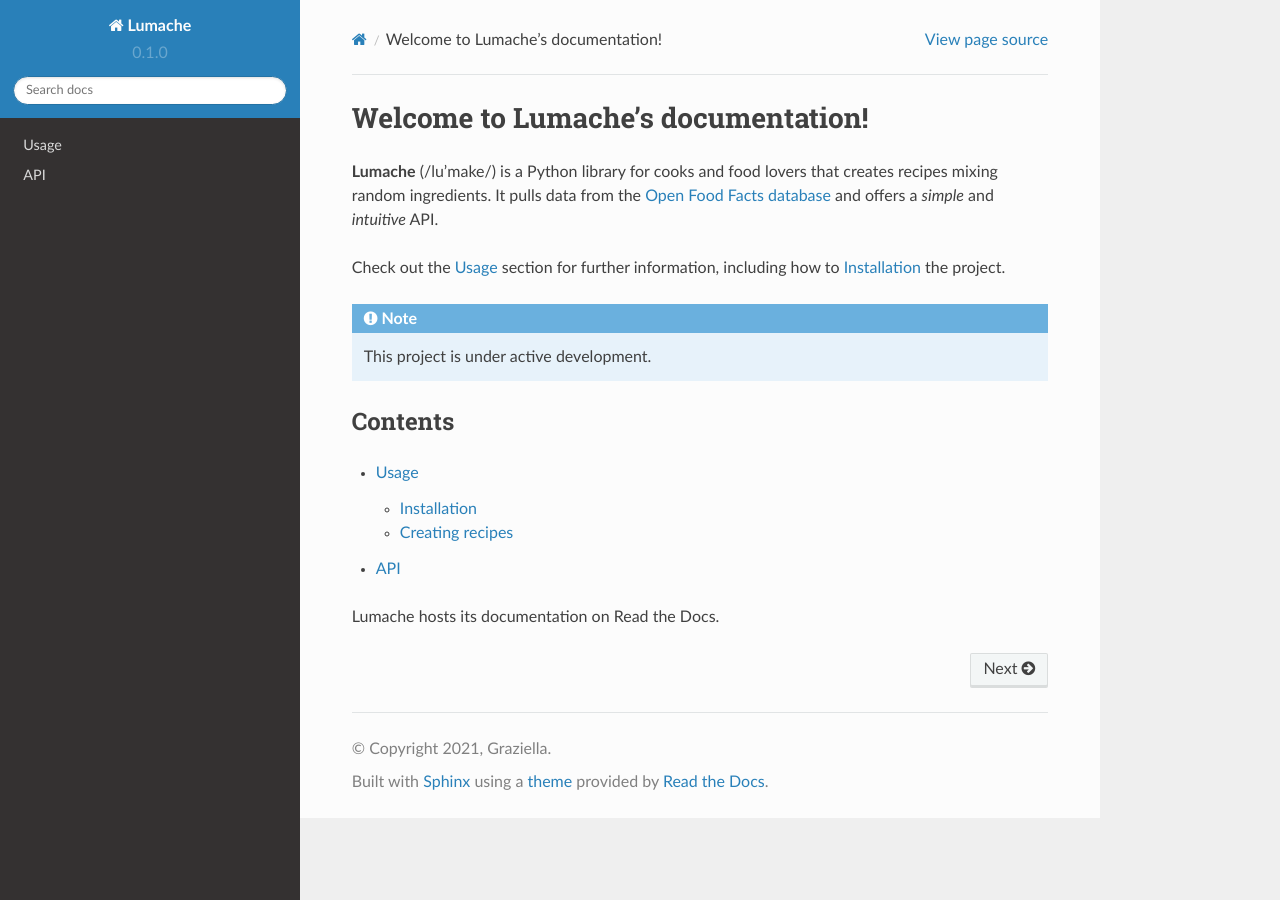
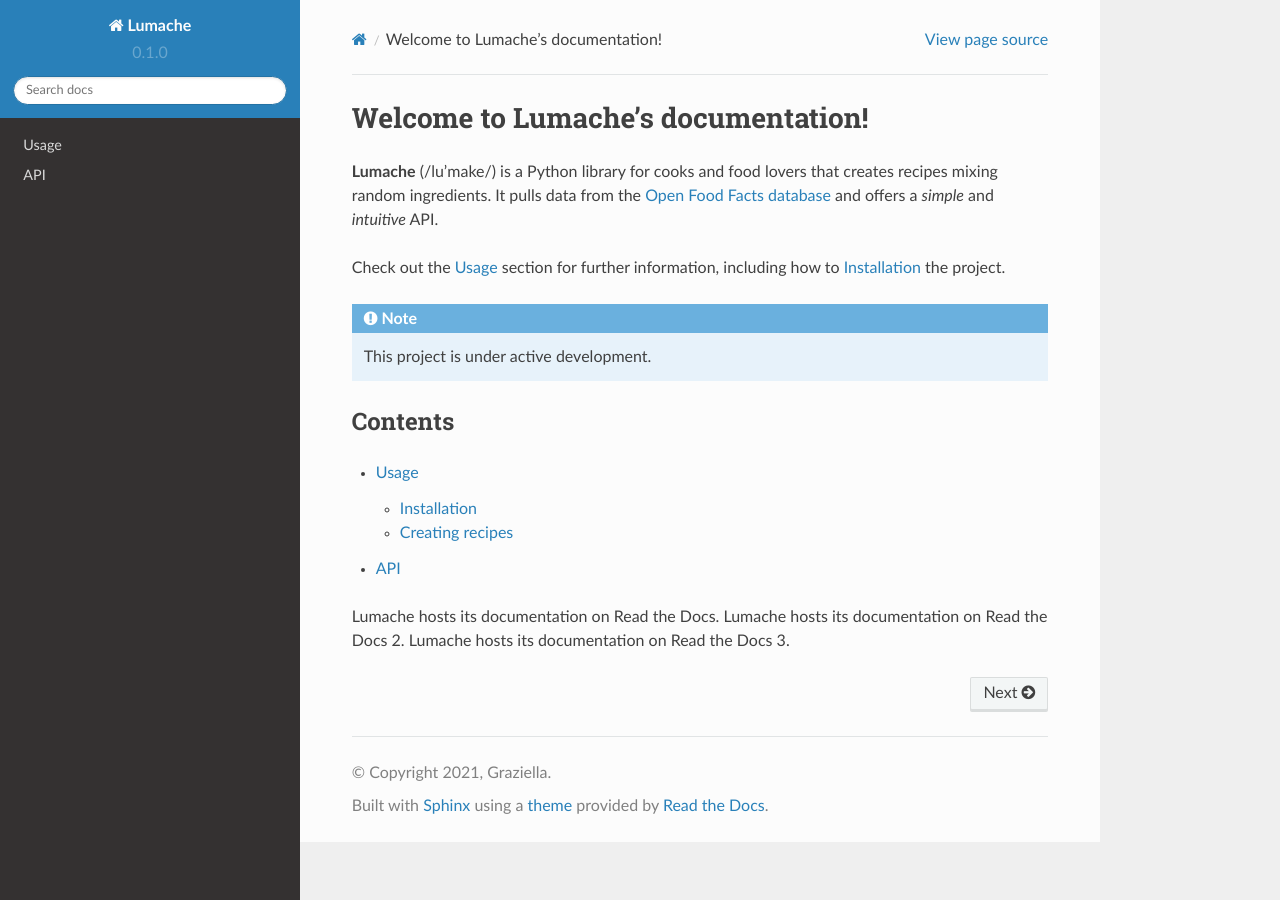
Before and after one commit to mproto-dev/rtd-tutorial, a Sphinx documentation site: the page built from docs/source/index.rst, in a window 1280 px wide. Built offline with Sphinx 7.4.7 and the Read the Docs theme 2.0.0, drawn with Linux system fonts in a browser that asks for light colours.

Commit message:
Update index.rst

```diff
--- a/docs/source/index.rst
+++ b/docs/source/index.rst
@@ -22,3 +22,5 @@ Contents
    api
 
 Lumache hosts its documentation on Read the Docs.
+Lumache hosts its documentation on Read the Docs 2.
+Lumache hosts its documentation on Read the Docs 3.
```
